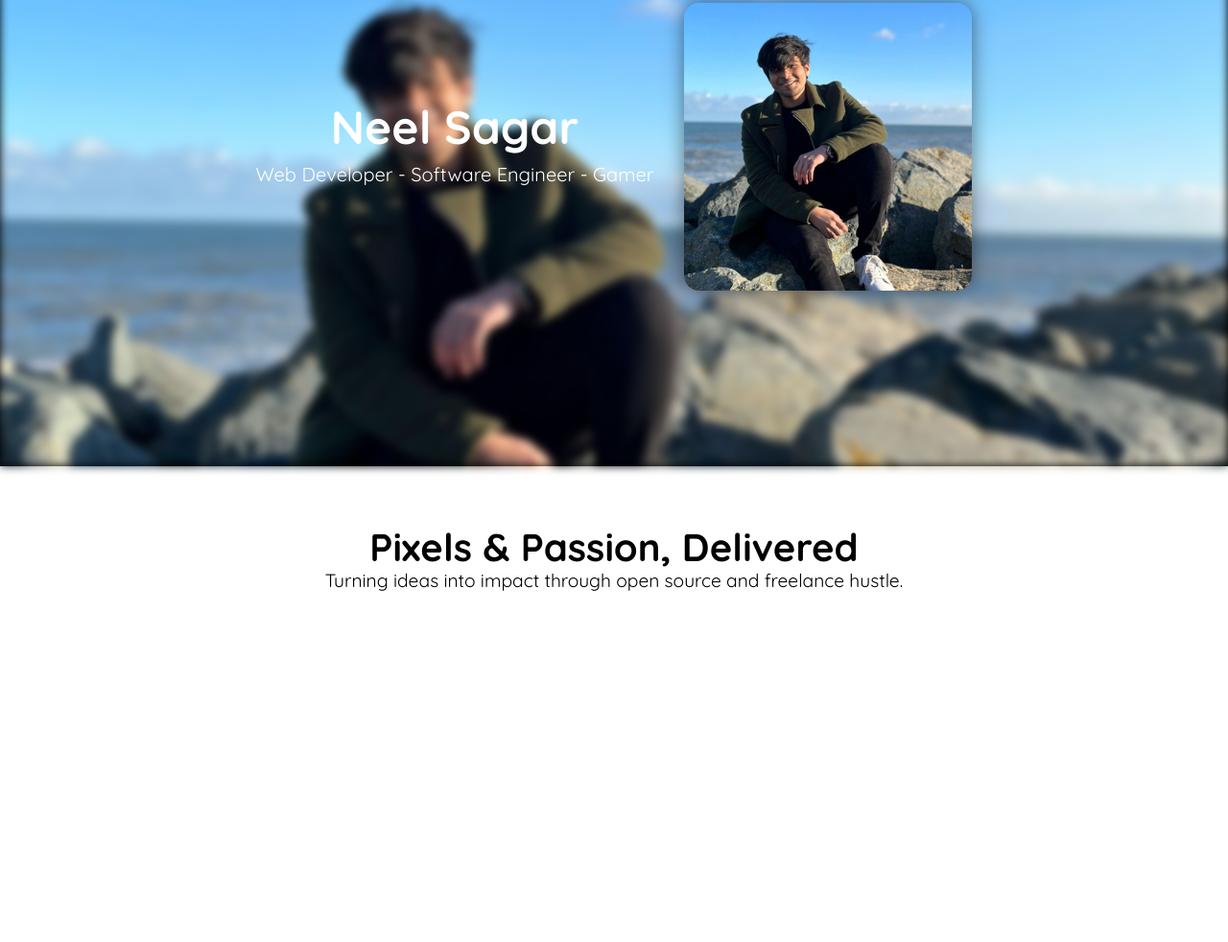
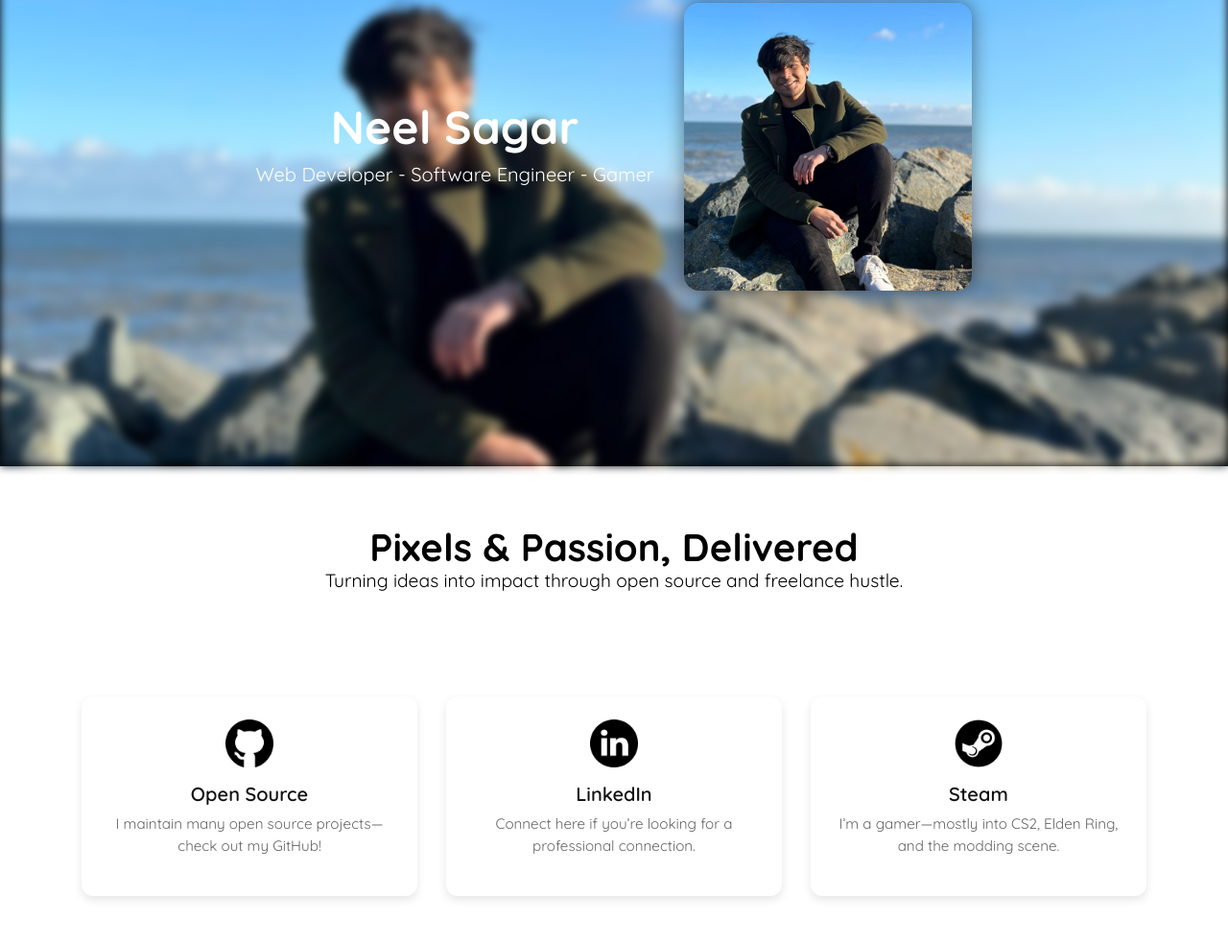
Before and after one commit to NeelSagar39/KaamNinja-Portfolio, a plain HTML site: page index.html in a window 1280 px wide. Shown: the part 154-1136 px from the top of the page at 96% size. Before the commit the page ends 832 px from the top, so only its background shows below. Drawn offline with Linux system fonts and the light colour scheme.

Commit message:
adding portfolio section

```diff
--- a/assets/css/style.css
+++ b/assets/css/style.css
@@ -1,3 +1,24 @@
+/* Default Style */
+html, body {
+  font-family: 'Quicksand', sans-serif !important;
+}
+h1, h2, h3, h4, h5, h6, p {
+  font-family: 'Quicksand', sans-serif !important;
+}
+
+a {
+  text-decoration: none;
+  color: inherit;
+}
+
+a:hover,
+a:focus,
+a:active {
+  text-decoration: none;
+  color: inherit;
+  outline: none;
+}
+
 .bg-primary {
   background-color:#7685b2!important;
 }
@@ -11,13 +32,6 @@ hr.star-light:after {
   background-color:#7685b2;
 }
 
-html, body {
-  font-family: 'Quicksand', sans-serif !important;
-}
-h1, h2, h3, h4, h5, h6 {
-  font-family: inherit !important;
-}
-
 .navbar .container {
   width: 100%;
 }
@@ -25,7 +39,7 @@ h1, h2, h3, h4, h5, h6 {
 .hero-section {
   height: 80vh;
   position: relative;
-  padding-top: 70px; /* to account for navbar */
+  padding-top: 70px;
   display: flex;
   align-items: center;
   justify-content: center;
@@ -53,7 +67,7 @@ h1, h2, h3, h4, h5, h6 {
   align-items: center;
   justify-content: center;
   gap: 2rem;
-  flex-wrap: wrap; /* optional responsiveness */
+  flex-wrap: wrap;
 }
 
 .hero-image {
@@ -111,3 +125,118 @@ h1, h2, h3, h4, h5, h6 {
   margin: 0;
   font-size: 1.2rem;
 }
+
+/* Portfolio Section */
+.portfolio {
+  background-color: #fff;
+  padding: 60px 0;
+}
+
+/* Card Styles */
+.portfolio-card {
+  background-color: #fff;
+  border-radius: 12px;
+  box-shadow: 0 4px 10px rgba(0, 0, 0, 0.1);
+  text-align: center;
+  padding: 24px;
+  height: 100%;
+  transition: all 0.3s ease;
+}
+
+/* Card Hover Effects */
+.portfolio-card:hover {
+  background-color: #000;
+  color: #fff;
+}
+
+.portfolio-card:hover .portfolio-img {
+  filter: invert(1);
+}
+
+.portfolio-card:hover .portfolio-item-caption {
+  opacity: 1;
+}
+
+.portfolio-card:hover .card-title,
+.portfolio-card:hover .card-text,
+.portfolio-card:hover .portfolio-description {
+  color: #fff;
+}
+
+/* Image Styles */
+.portfolio-img {
+  width: 50px;
+  height: 50px;
+  object-fit: contain;
+  margin-bottom: 1rem;
+  transition: filter 0.3s ease;
+}
+
+/* Caption overlay */
+.portfolio-item-caption {
+  background-color: rgba(0, 0, 0, 0.5);
+  opacity: 0;
+  transition: opacity 0.3s ease;
+}
+
+/* Text Styles */
+.portfolio-title {
+  font-size: 1.25rem;
+  font-weight: 600;
+  margin-bottom: 0.5rem;
+}
+
+.portfolio-description {
+  font-size: 0.95rem;
+  color: #666;
+  transition: color 0.3s ease;
+}
+
+.portfolio-card:hover .portfolio-description {
+  color: #ccc;
+}
+
+/* Holographic Effect */
+.holographic {
+  position: relative;
+  overflow: hidden;
+  transition: all 0.5s ease;
+  background: #fff;
+  color: #111;
+}
+
+.holographic:hover {
+  transform: scale(1.05);
+  background: #000;
+  color: #0ff;
+}
+
+.holographic::before {
+  content: '';
+  position: absolute;
+  top: -50%;
+  left: -50%;
+  width: 200%;
+  height: 200%;
+  background: linear-gradient(
+    0deg,
+    transparent,
+    transparent 30%,
+    rgba(0, 255, 255, 0.3)
+  );
+  transform: rotate(-45deg);
+  transition: all 0.5s ease;
+  opacity: 0;
+  z-index: 1;
+}
+
+.holographic:hover::before {
+  opacity: 1;
+  transform: rotate(-45deg) translateY(100%);
+}
+
+/* Ensure content stays above the ::before layer */
+.holographic * {
+  position: relative;
+  z-index: 2;
+}
--- a/index.html
+++ b/index.html
@@ -93,5 +93,73 @@
         Turning ideas into impact through open source and freelance hustle.
       </h4>
     </section>
+    <section id="portfolio" class="portfolio-section py-5">
+      <div class="container">
+        <div class="row g-4">
+          <!-- GitHub Card -->
+          <div class="col-md-6 col-lg-4 d-flex">
+            <div class="portfolio-card holographic text-center w-100">
+              <a
+                href="https://github.com/NeelSagar39?tab=repositories"
+                class="d-block position-relative"
+              >
+                <img
+                  src="assets/img/portfolio/github.png"
+                  alt="GitHub"
+                  class="portfolio-img mb-3"
+                />
+                <h5 class="portfolio-title">Open Source</h5>
+                <p class="portfolio-description">
+                  I maintain many open source projects—check out my GitHub!
+                </p>
+              </a>
+            </div>
+          </div>
+
+          <!-- LinkedIn Card -->
+          <div class="col-md-6 col-lg-4 d-flex">
+            <div class="portfolio-card holographic text-center w-100">
+              <a
+                href="https://www.linkedin.com/in/neel-sagar/"
+                class="d-block position-relative"
+              >
+                <img
+                  src="assets/img/portfolio/linkedin.png"
+                  alt="LinkedIn"
+                  class="portfolio-img mb-3"
+                />
+
+                <h5 class="portfolio-title">LinkedIn</h5>
+                <p class="portfolio-description">
+                  Connect here if you’re looking for a professional connection.
+                </p>
+              </a>
+            </div>
+          </div>
+
+          <!-- Steam Card -->
+          <div class="col-md-6 col-lg-4 d-flex">
+            <div class="portfolio-card holographic text-center w-100">
+              <a
+                href="https://steamcommunity.com/profiles/76561198869236157/"
+                class="d-block position-relative"
+              >
+                <img
+                  src="assets/img/portfolio/steam.png"
+                  alt="Steam"
+                  class="portfolio-img mb-3"
+                />
+
+                <h5 class="portfolio-title">Steam</h5>
+                <p class="portfolio-description">
+                  I’m a gamer—mostly into CS2, Elden Ring, and the modding
+                  scene.
+                </p>
+              </a>
+            </div>
+          </div>
+        </div>
+      </div>
+    </section>
   </body>
 </html>
```
Also changed, not shown: assets/img/portfolio/github.png (added), assets/img/portfolio/linkedin.png (added), assets/img/portfolio/steam.png (added).
